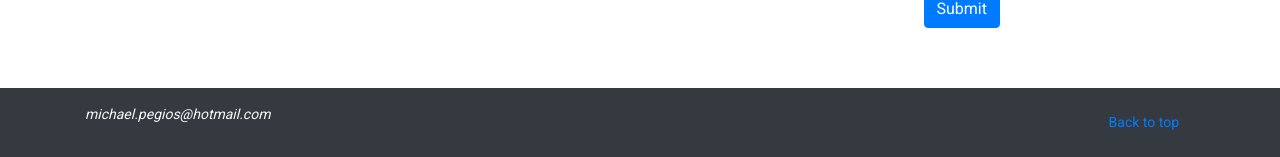
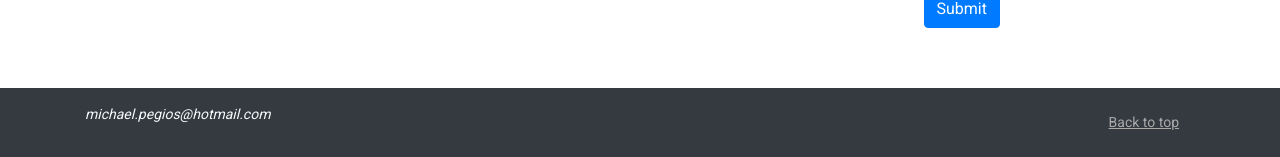
Before and after one commit to ThermoDev/Portfolio, a Flask app: page / in a window 1280 px wide. Shown: the part 2066-2223 px from the top of the page. Run offline with Flask 2, Linux system fonts and the light colour scheme; some libraries are stand-ins or nearby versions.

Commit message:
Footer Link Change

```diff
--- a/static/public/css/home.css
+++ b/static/public/css/home.css
@@ -143,6 +143,15 @@ textarea.form-control {
   transition-timing-function: linear;
 }
 
+#top_link:hover{
+  color: white;
+}
+
+#top_link {
+  color: darkgray;
+  text-decoration: underline;
+}
+
 footer {
   padding-top: 1rem;
   padding-bottom: 1rem;
--- a/templates/layout.html
+++ b/templates/layout.html
@@ -77,7 +77,7 @@
     <footer class="text-light bg-dark">
         <div class="container">
             <p class="float-right">
-                <a class="nav-link" href="#main">Back to top</a>
+                <a id="top_link" class="nav-link" href="#main">Back to top</a>
             </p>
             <p><em>michael.pegios@hotmail.com</em></p>
         </div>
```
